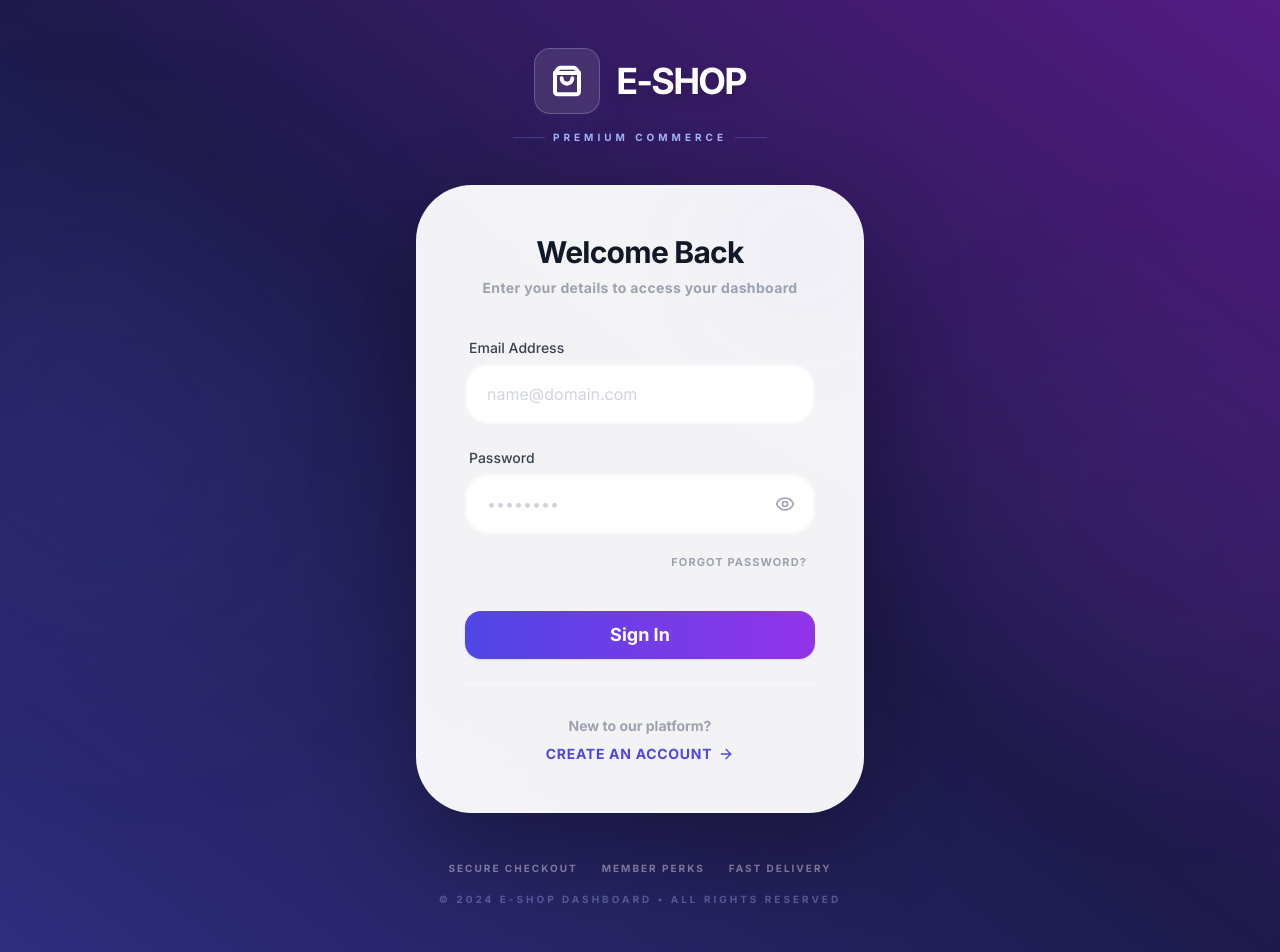
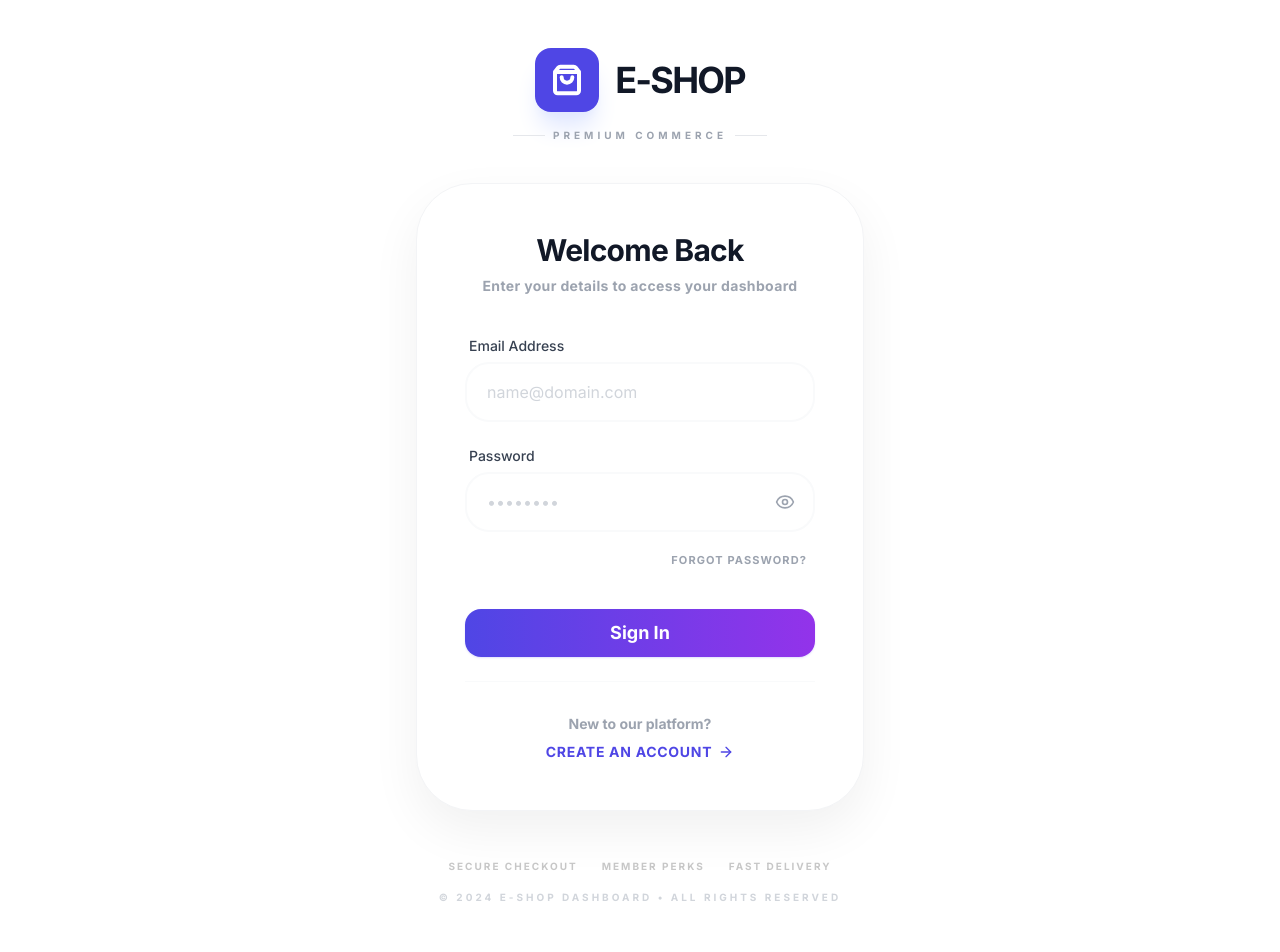
Before and after one commit to dhrumil16/chaintech-task, a React (Vite) app: page /login in a window 1280 px wide. Shown: the top 952 px of the page. Built offline with nearby package versions, Linux system fonts and the light colour scheme.

Commit message:
style: finalize auth pages with plain white background

```diff
--- a/src/pages/Login.jsx
+++ b/src/pages/Login.jsx
@@ -34,37 +34,25 @@ const Login = () => {
     };
 
     return (
-        <div className="min-h-screen relative flex items-center justify-center py-12 px-4 sm:px-6 lg:px-8 font-sans overflow-hidden">
-            {/* Immersive Background */}
-            <div className="absolute inset-0 z-0">
-                <div className="absolute inset-0 bg-indigo-950"></div>
-                {/* Soft Gradient & Blur Circles */}
-                <div className="absolute inset-0 bg-gradient-to-tr from-indigo-900/95 via-indigo-950/90 to-purple-900/95 backdrop-blur-[2px]"></div>
-                <div className="absolute top-1/4 -left-20 w-96 h-96 bg-indigo-500/10 rounded-full blur-[120px] animate-pulse-slow"></div>
-                <div className="absolute bottom-1/4 -right-20 w-96 h-96 bg-purple-500/5 rounded-full blur-[100px] animate-pulse-slow-reverse"></div>
-            </div>
-
-            <div className="relative z-10 w-full max-w-md animate-fade-in-up">
+        <div className="min-h-screen flex items-center justify-center py-12 px-4 sm:px-6 lg:px-8 font-sans bg-white">
+            <div className="w-full max-w-md animate-fade-in-up">
                 {/* Website Branding / Logo */}
                 <div className="flex flex-col items-center mb-10">
                     <Link to="/" className="flex items-center gap-4 group transition-transform hover:scale-105">
-                        <div className="p-4 bg-white/10 backdrop-blur-xl rounded-2xl border border-white/20 shadow-2xl shadow-indigo-500/10 group-hover:border-white/40 transition-all duration-500">
+                        <div className="p-4 bg-indigo-600 rounded-2xl shadow-xl shadow-indigo-100 group-hover:bg-indigo-700 transition-all duration-500">
                             <ShoppingBag className="text-white" size={32} strokeWidth={3} />
                         </div>
-                        <span className="text-4xl font-black tracking-tighter uppercase text-white drop-shadow-lg">E-Shop</span>
+                        <span className="text-4xl font-black tracking-tighter uppercase text-gray-900">E-Shop</span>
                     </Link>
                     <div className="mt-4 flex items-center gap-2">
-                        <div className="h-[1px] w-8 bg-indigo-400/30"></div>
-                        <span className="text-[10px] font-black text-indigo-300 uppercase tracking-[0.4em]">Premium Commerce</span>
-                        <div className="h-[1px] w-8 bg-indigo-400/30"></div>
+                        <div className="h-[1px] w-8 bg-gray-200"></div>
+                        <span className="text-[10px] font-black text-gray-400 uppercase tracking-[0.4em]">Premium Commerce</span>
+                        <div className="h-[1px] w-8 bg-gray-200"></div>
                     </div>
                 </div>
 
-                {/* Centered Glassmorphism Card */}
-                <div className="bg-white/95 backdrop-blur-2xl p-8 sm:p-12 rounded-[3.5rem] shadow-[0_40px_100px_rgba(0,0,0,0.3)] border border-white/20 relative overflow-hidden">
-                    {/* Interior Glow */}
-                    <div className="absolute top-0 right-0 w-32 h-32 bg-indigo-500/5 blur-3xl rounded-full"></div>
-
+                {/* Centered Minimal Card */}
+                <div className="bg-white p-8 sm:p-12 rounded-[3.5rem] shadow-[0_20px_50px_rgba(0,0,0,0.06)] border border-gray-100 relative overflow-hidden">
                     <div className="mb-10 text-center">
                         <h2 className="text-3xl font-black text-gray-900 mb-2 tracking-tight">Welcome Back</h2>
                         <p className="text-gray-400 font-bold text-sm tracking-wide">Enter your details to access your dashboard</p>
@@ -130,12 +118,12 @@ const Login = () => {
 
                 {/* Global Footer Info */}
                 <div className="mt-12 text-center space-y-4">
-                    <div className="flex items-center justify-center gap-6 opacity-40 grayscale hover:grayscale-0 transition-all duration-500">
-                        <span className="text-[10px] font-black text-white uppercase tracking-[0.2em]">Secure Checkout</span>
-                        <span className="text-[10px] font-black text-white uppercase tracking-[0.2em]">Member Perks</span>
-                        <span className="text-[10px] font-black text-white uppercase tracking-[0.2em]">Fast Delivery</span>
+                    <div className="flex items-center justify-center gap-6 opacity-60 grayscale hover:grayscale-0 transition-all duration-500">
+                        <span className="text-[10px] font-black text-gray-400 uppercase tracking-[0.2em]">Secure Checkout</span>
+                        <span className="text-[10px] font-black text-gray-400 uppercase tracking-[0.2em]">Member Perks</span>
+                        <span className="text-[10px] font-black text-gray-400 uppercase tracking-[0.2em]">Fast Delivery</span>
                     </div>
-                    <p className="text-[10px] text-indigo-300/40 font-bold tracking-[0.3em] uppercase">
+                    <p className="text-[10px] text-gray-300 font-bold tracking-[0.3em] uppercase">
                         © 2024 E-SHOP DASHBOARD • ALL RIGHTS RESERVED
                     </p>
                 </div>
--- a/src/pages/Register.jsx
+++ b/src/pages/Register.jsx
@@ -53,37 +53,25 @@ const Register = () => {
     };
 
     return (
-        <div className="min-h-screen relative flex items-center justify-center py-12 px-4 sm:px-6 lg:px-8 font-sans overflow-hidden">
-            {/* Immersive Background */}
-            <div className="absolute inset-0 z-0">
-                <div className="absolute inset-0 bg-purple-950"></div>
-                {/* Soft Gradient & Blur Circles */}
-                <div className="absolute inset-0 bg-gradient-to-bl from-purple-900/95 via-purple-950/90 to-indigo-900/95 backdrop-blur-[2px]"></div>
-                <div className="absolute bottom-1/4 -right-20 w-96 h-96 bg-purple-500/10 rounded-full blur-[120px] animate-pulse-slow"></div>
-                <div className="absolute top-1/4 -left-20 w-96 h-96 bg-indigo-500/5 rounded-full blur-[100px] animate-pulse-slow-reverse"></div>
-            </div>
-
-            <div className="relative z-10 w-full max-w-md animate-fade-in-up">
+        <div className="min-h-screen flex items-center justify-center py-12 px-4 sm:px-6 lg:px-8 font-sans bg-white">
+            <div className="w-full max-w-md animate-fade-in-up">
                 {/* Website Branding / Logo */}
                 <div className="flex flex-col items-center mb-10">
                     <Link to="/" className="flex items-center gap-4 group transition-transform hover:scale-105">
-                        <div className="p-4 bg-white/10 backdrop-blur-xl rounded-2xl border border-white/20 shadow-2xl shadow-purple-500/10 group-hover:border-white/40 transition-all duration-500">
+                        <div className="p-4 bg-purple-600 rounded-2xl shadow-xl shadow-purple-100 group-hover:bg-purple-700 transition-all duration-500">
                             <ShoppingBag className="text-white" size={32} strokeWidth={3} />
                         </div>
-                        <span className="text-4xl font-black tracking-tighter uppercase text-white drop-shadow-lg">E-Shop</span>
+                        <span className="text-4xl font-black tracking-tighter uppercase text-gray-900">E-Shop</span>
                     </Link>
                     <div className="mt-4 flex items-center gap-2">
-                        <div className="h-[1px] w-8 bg-purple-400/30"></div>
-                        <span className="text-[10px] font-black text-purple-300 uppercase tracking-[0.4em]">Exclusive Community</span>
-                        <div className="h-[1px] w-8 bg-purple-400/30"></div>
+                        <div className="h-[1px] w-8 bg-gray-200"></div>
+                        <span className="text-[10px] font-black text-gray-400 uppercase tracking-[0.4em]">Exclusive Community</span>
+                        <div className="h-[1px] w-8 bg-gray-200"></div>
                     </div>
                 </div>
 
-                {/* Centered Glassmorphism Card */}
-                <div className="bg-white/95 backdrop-blur-2xl p-8 sm:p-12 rounded-[3.5rem] shadow-[0_40px_100px_rgba(0,0,0,0.3)] border border-white/20 relative overflow-hidden">
-                    {/* Interior Glow */}
-                    <div className="absolute top-0 left-0 w-32 h-32 bg-purple-500/5 blur-3xl rounded-full"></div>
-
+                {/* Centered Minimal Card */}
+                <div className="bg-white p-8 sm:p-12 rounded-[3.5rem] shadow-[0_20px_50px_rgba(0,0,0,0.06)] border border-gray-100 relative overflow-hidden">
                     <div className="mb-10 text-center">
                         <h2 className="text-3xl font-black text-gray-900 mb-2 tracking-tight">Create Account</h2>
                         <p className="text-gray-400 font-bold text-sm tracking-wide">Join thousands of happy customers today</p>
@@ -162,12 +150,12 @@ const Register = () => {
 
                 {/* Global Footer Info */}
                 <div className="mt-12 text-center space-y-4">
-                    <div className="flex items-center justify-center gap-6 opacity-40 grayscale hover:grayscale-0 transition-all duration-500">
-                        <span className="text-[10px] font-black text-white uppercase tracking-[0.2em]">Privacy First</span>
-                        <span className="text-[10px] font-black text-white uppercase tracking-[0.2em]">24/7 Support</span>
-                        <span className="text-[10px] font-black text-white uppercase tracking-[0.2em]">Member Perks</span>
+                    <div className="flex items-center justify-center gap-6 opacity-60 grayscale hover:grayscale-0 transition-all duration-500">
+                        <span className="text-[10px] font-black text-gray-400 uppercase tracking-[0.2em]">Privacy First</span>
+                        <span className="text-[10px] font-black text-gray-400 uppercase tracking-[0.2em]">24/7 Support</span>
+                        <span className="text-[10px] font-black text-gray-400 uppercase tracking-[0.2em]">Member Perks</span>
                     </div>
-                    <p className="text-[10px] text-purple-300/40 font-bold tracking-[0.3em] uppercase">
+                    <p className="text-[10px] text-gray-300 font-bold tracking-[0.3em] uppercase">
                         Trendsetting Commerce Since 2024
                     </p>
                 </div>
```
